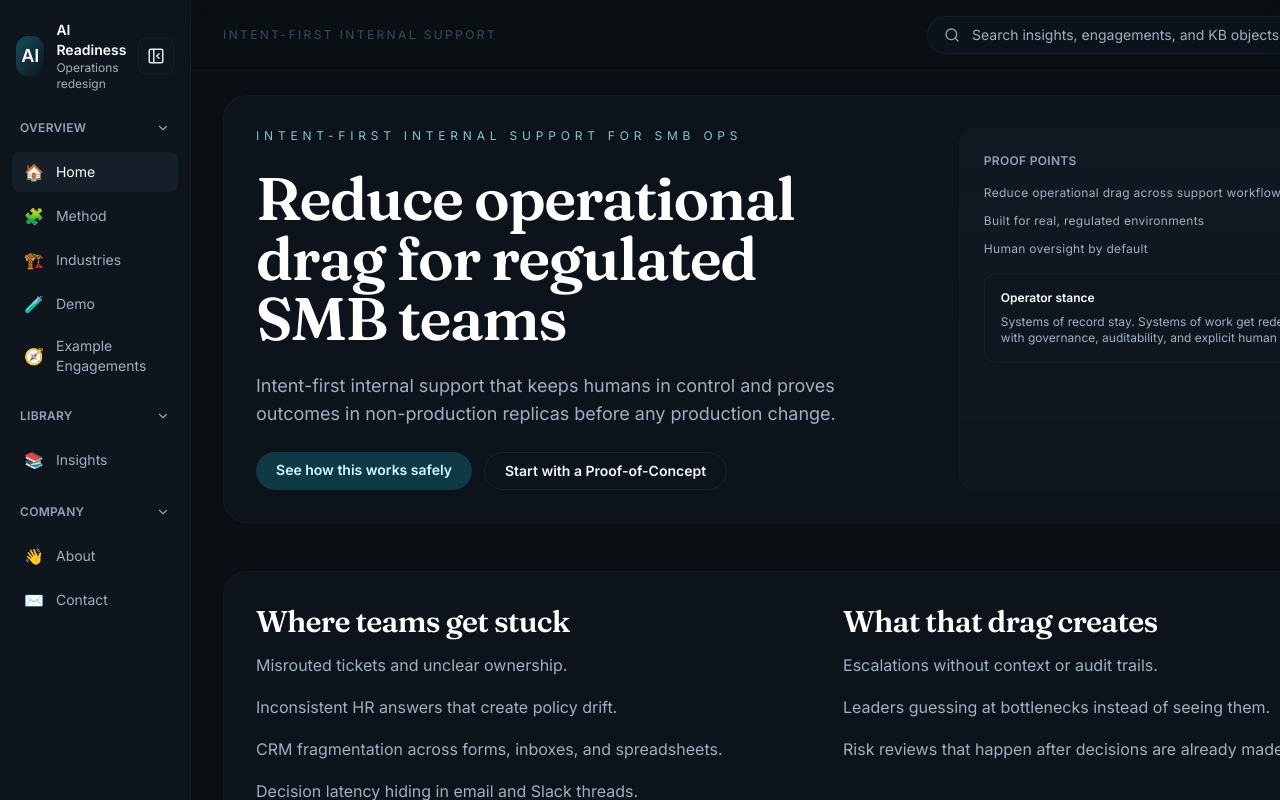
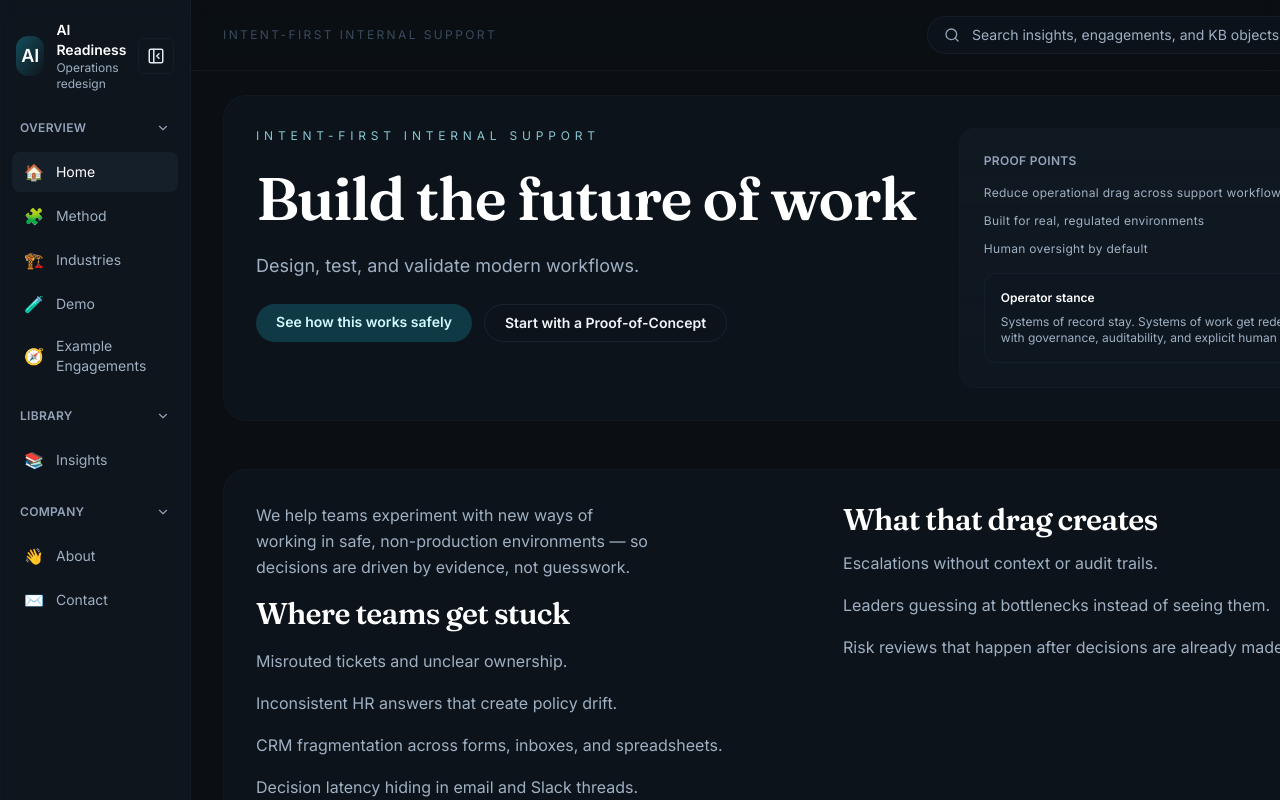
Before and after one commit to paulmalmquist/Consulting_site, a Next.js app: page / in a window 1280 px wide. Shown: the top 800 px of the page. Built offline with nearby package versions, Linux system fonts and the light colour scheme.

Commit message:
Update homepage hero and intro copy

```diff
--- a/app/page.tsx
+++ b/app/page.tsx
@@ -42,7 +42,11 @@ export default function HomePage() {
     <div className="space-y-12">
       <Hero headline={home.hero.headline} subheadline={home.hero.subheadline} pillars={home.pillars} />
       <section className="grid gap-6 rounded-3xl border border-slate-800/70 bg-slate-900/60 p-8 md:grid-cols-2">
-        <div>
+        <div className="space-y-4">
+          <p className="text-base leading-relaxed text-slate-300">
+            We help teams experiment with new ways of working in safe, non-production environments — so decisions are
+            driven by evidence, not guesswork.
+          </p>
           <h2 className="text-2xl font-semibold tracking-tight text-white md:text-3xl">Where teams get stuck</h2>
           <ul className="mt-3 space-y-4 text-base leading-relaxed text-slate-300">
             <li>Misrouted tickets and unclear ownership.</li>
--- a/components/content/Hero.tsx
+++ b/components/content/Hero.tsx
@@ -12,9 +12,7 @@ export function Hero({
   return (
     <section className="grid gap-8 rounded-3xl border border-slate-800/70 bg-slate-900/60 p-8 md:grid-cols-[1.2fr_0.8fr]">
       <div className="space-y-6">
-        <p className="text-xs uppercase tracking-[0.4em] text-cyan-200/80">
-          Intent-first internal support for SMB ops
-        </p>
+        <p className="text-xs uppercase tracking-[0.4em] text-cyan-200/80">Intent-first internal support</p>
         <h1 className="text-4xl font-semibold leading-[1.05] tracking-tight text-white md:text-6xl">{headline}</h1>
         <p className="max-w-prose text-base leading-relaxed text-slate-300 md:text-lg">{subheadline}</p>
         <div className="flex flex-wrap gap-3">
--- a/content/home.json
+++ b/content/home.json
@@ -1,7 +1,7 @@
 {
   "hero": {
-    "headline": "Reduce operational drag for regulated SMB teams",
-    "subheadline": "Intent-first internal support that keeps humans in control and proves outcomes in non-production replicas before any production change."
+    "headline": "Build the future of work",
+    "subheadline": "Design, test, and validate modern workflows."
   },
   "pillars": [
     "Reduce operational drag across support workflows",
```
